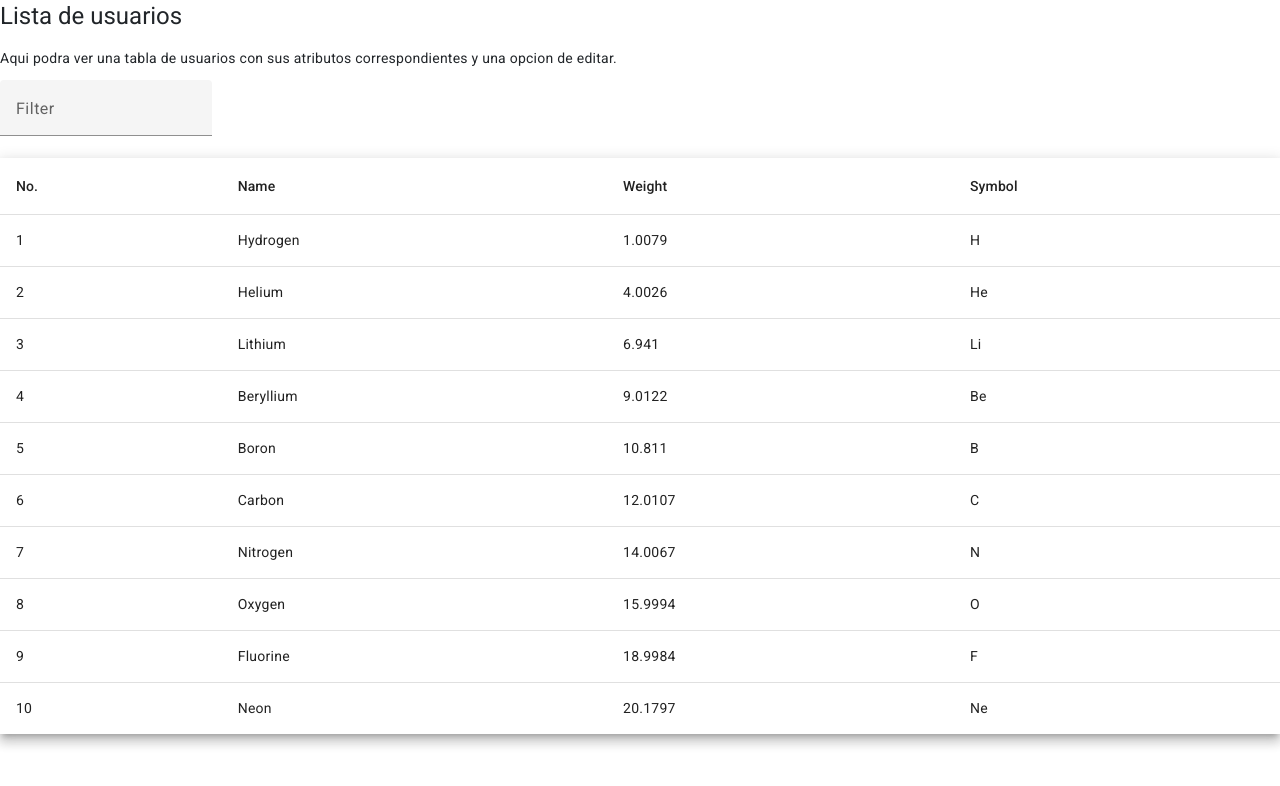
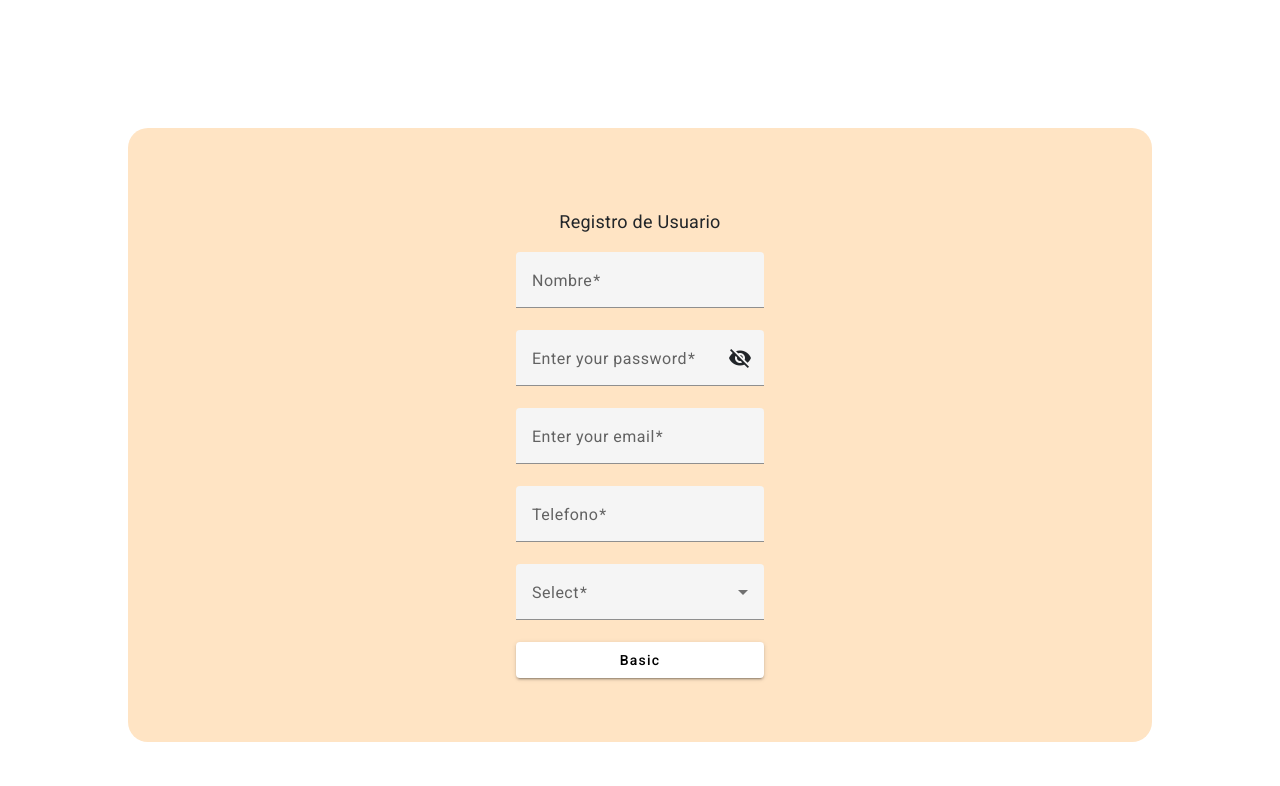
Before and after one commit to Baku15/Ecomerce-CICD-fronted, an Angular app: page /registro-usuario in a window 1280 px wide. Shown: the top 786 px of the page. Built offline with nearby package versions, Linux system fonts and the light colour scheme.

Commit message:
creando el registro de users funcional

```diff
--- a/src/app/login/login.component.ts
+++ b/src/app/login/login.component.ts
@@ -23,7 +23,7 @@ export class LoginComponent implements OnInit{
   errorMessage: string = '';
   users$!: Observable<any[]>;
 
-  constructor(private router: Router, private usuarioService: UsuarioService,) {}
+  constructor(private router: Router, private usuarioService: UsuarioService) {}
   ngOnInit(): void {
     this.usuarioService.getAllUsuarios().subscribe({
       next: (response) => {
--- a/src/app/registro-usuario/registro-usuario.component.css
+++ b/src/app/registro-usuario/registro-usuario.component.css
@@ -0,0 +1,19 @@
+.center {
+    margin: 10%;
+    display: flex;
+    justify-content: center;
+    align-items: center;
+    flex-direction: column;
+    height: calc(100vh-64px);
+    background-color: bisque;
+    padding: 5%;
+    border-radius: 20px;
+  }
+  .Title{
+    font-size: large;
+    margin: 20px;
+  }
+  .form{
+    display: flex;
+    flex-direction: column;
+  }
--- a/src/app/registro-usuario/registro-usuario.component.html
+++ b/src/app/registro-usuario/registro-usuario.component.html
@@ -1,41 +1,43 @@
-<h1>Lista de usuarios</h1>
-<p>Aqui podra ver una tabla de usuarios con sus atributos correspondientes y una opcion de editar.</p>
-<mat-form-field>
-    <mat-label>Filter</mat-label>
-    <input matInput (keyup)="applyFilter($event)" placeholder="Ex. ium" #input>
-  </mat-form-field>
 
-  <table mat-table [dataSource]="dataSource" class="mat-elevation-z8">
-
-    <!-- Position Column -->
-    <ng-container matColumnDef="position">
-      <th mat-header-cell *matHeaderCellDef> No. </th>
-      <td mat-cell *matCellDef="let element"> {{element.position}} </td>
-    </ng-container>
-
-    <!-- Name Column -->
-    <ng-container matColumnDef="name">
-      <th mat-header-cell *matHeaderCellDef> Name </th>
-      <td mat-cell *matCellDef="let element"> {{element.name}} </td>
-    </ng-container>
-
-    <!-- Weight Column -->
-    <ng-container matColumnDef="weight">
-      <th mat-header-cell *matHeaderCellDef> Weight </th>
-      <td mat-cell *matCellDef="let element"> {{element.weight}} </td>
-    </ng-container>
-
-    <!-- Symbol Column -->
-    <ng-container matColumnDef="symbol">
-      <th mat-header-cell *matHeaderCellDef> Symbol </th>
-      <td mat-cell *matCellDef="let element"> {{element.symbol}} </td>
-    </ng-container>
-
-    <tr mat-header-row *matHeaderRowDef="displayedColumns"></tr>
-    <tr mat-row *matRowDef="let row; columns: displayedColumns;"></tr>
-
-    <!-- Row shown when there is no matching data. -->
-    <tr class="mat-row" *matNoDataRow>
-      <td class="mat-cell" colspan="4">No data matching the filter "{{input.value}}"</td>
-    </tr>
-  </table>
+<div class="center">
+  <div class="Title">
+    Registro de Usuario
+  </div>
+  <div class="form">
+    <mat-form-field>
+      <mat-label>Nombre</mat-label>
+      <input matInput [formControl]="nombre">
+    </mat-form-field>
+    <mat-form-field>
+      <mat-label>Enter your password</mat-label>
+      <input matInput [type]="hide ? 'password' : 'text'" [formControl]="password">
+      <button mat-icon-button matSuffix (click)="hide = !hide" [attr.aria-label]="'Hide password'" [attr.aria-pressed]="hide">
+        <mat-icon>{{hide ? 'visibility_off' : 'visibility'}}</mat-icon>
+      </button>
+    </mat-form-field>
+    <mat-form-field>
+      <mat-label>Enter your email</mat-label>
+      <input matInput
+             placeholder="pat@example.com"
+             [formControl]="email"
+             (blur)="updateErrorMessage()"
+             required>
+      @if (email.invalid) {
+        <mat-error>{{errorMessage}}</mat-error>
+      }
+    </mat-form-field>
+    <mat-form-field>
+      <mat-label>Telefono</mat-label>
+      <input matInput type="number" [formControl]="telefono">
+    </mat-form-field>
+    <mat-form-field>
+      <mat-label>Select</mat-label>
+      <mat-select [formControl]="rol">
+        <mat-option value="admin">Admin</mat-option>
+        <mat-option value="vendedor">Vendedor</mat-option>
+        <mat-option value="comprador">Comprador</mat-option>
+      </mat-select>
+    </mat-form-field>
+    <button mat-raised-button (click)="registrarUser()">Basic</button>
+  </div>
+</div>
--- a/src/app/registro-usuario/registro-usuario.component.ts
+++ b/src/app/registro-usuario/registro-usuario.component.ts
@@ -1,41 +1,64 @@
 import {Component} from '@angular/core';
-import {MatTableDataSource, MatTableModule} from '@angular/material/table';
+import {MatSelectModule} from '@angular/material/select';
 import {MatInputModule} from '@angular/material/input';
 import {MatFormFieldModule} from '@angular/material/form-field';
-
-export interface PeriodicElement {
-  name: string;
-  position: number;
-  weight: number;
-  symbol: string;
-}
-
-const ELEMENT_DATA: PeriodicElement[] = [
-  {position: 1, name: 'Hydrogen', weight: 1.0079, symbol: 'H'},
-  {position: 2, name: 'Helium', weight: 4.0026, symbol: 'He'},
-  {position: 3, name: 'Lithium', weight: 6.941, symbol: 'Li'},
-  {position: 4, name: 'Beryllium', weight: 9.0122, symbol: 'Be'},
-  {position: 5, name: 'Boron', weight: 10.811, symbol: 'B'},
-  {position: 6, name: 'Carbon', weight: 12.0107, symbol: 'C'},
-  {position: 7, name: 'Nitrogen', weight: 14.0067, symbol: 'N'},
-  {position: 8, name: 'Oxygen', weight: 15.9994, symbol: 'O'},
-  {position: 9, name: 'Fluorine', weight: 18.9984, symbol: 'F'},
-  {position: 10, name: 'Neon', weight: 20.1797, symbol: 'Ne'},
-];
-
+import {takeUntilDestroyed} from '@angular/core/rxjs-interop';
+import {FormControl, Validators, FormsModule, ReactiveFormsModule} from '@angular/forms';
+import {merge} from 'rxjs';
+import {MatIconModule} from '@angular/material/icon';
+import {MatDividerModule} from '@angular/material/divider';
+import {MatButtonModule} from '@angular/material/button';
+import { UsuarioService } from '../services/Usuarios/usuario.service';
 @Component({
   selector: 'app-registro-usuario',
   standalone: true,
-  imports: [MatFormFieldModule, MatInputModule, MatTableModule],
+  imports: [MatButtonModule, MatDividerModule, MatIconModule,MatSelectModule,MatFormFieldModule, MatInputModule, FormsModule, ReactiveFormsModule],
   templateUrl: './registro-usuario.component.html',
   styleUrl: './registro-usuario.component.css'
 })
 export class RegistroUsuarioComponent {
-  displayedColumns: string[] = ['position', 'name', 'weight', 'symbol'];
-  dataSource = new MatTableDataSource(ELEMENT_DATA);
+  hide = true;
+  email = new FormControl('', [Validators.required, Validators.email]);
+  nombre = new FormControl('', [Validators.required]);
+  password = new FormControl('', [Validators.required]);
+  telefono = new FormControl('', [Validators.required]);
+  rol = new FormControl('', [Validators.required]);
+  newUser: any = {};
 
-  applyFilter(event: Event) {
-    const filterValue = (event.target as HTMLInputElement).value;
-    this.dataSource.filter = filterValue.trim().toLowerCase();
+  errorMessage = '';
+
+  constructor(private usuarioService: UsuarioService) {
+    merge(this.email.statusChanges, this.email.valueChanges)
+      .pipe(takeUntilDestroyed())
+      .subscribe(() => this.updateErrorMessage());
+  }
+  registrarUser(){
+    this.newUser = {
+      usuario_nombre: this.nombre.value,
+      usuario_pass: this.password.value,
+      usuario_estado: "activo",
+      usuario_correo: this.email.value,
+      usuario_telefono: this.telefono.value,
+      usuario_rol: this.rol.value
+    }
+    this.usuarioService.registerNewUsuario(this.newUser).subscribe({
+      next: (response) => {
+        console.log(response+" Usuario registrado: "+this.newUser);
+        // Ajustamos según la respuesta real esperada
+        // Suponiendo que la respuesta contiene directamente los datos del usuario necesarios
+      },
+      error: (error) => {
+        console.error(error+" Usuario registrado: "+this.newUser); // Para propósitos de depuración
+      }
+    });
+  }
+  updateErrorMessage() {
+    if (this.email.hasError('required')) {
+      this.errorMessage = 'You must enter a value';
+    } else if (this.email.hasError('email')) {
+      this.errorMessage = 'Not a valid email';
+    } else {
+      this.errorMessage = '';
+    }
   }
 }
```
